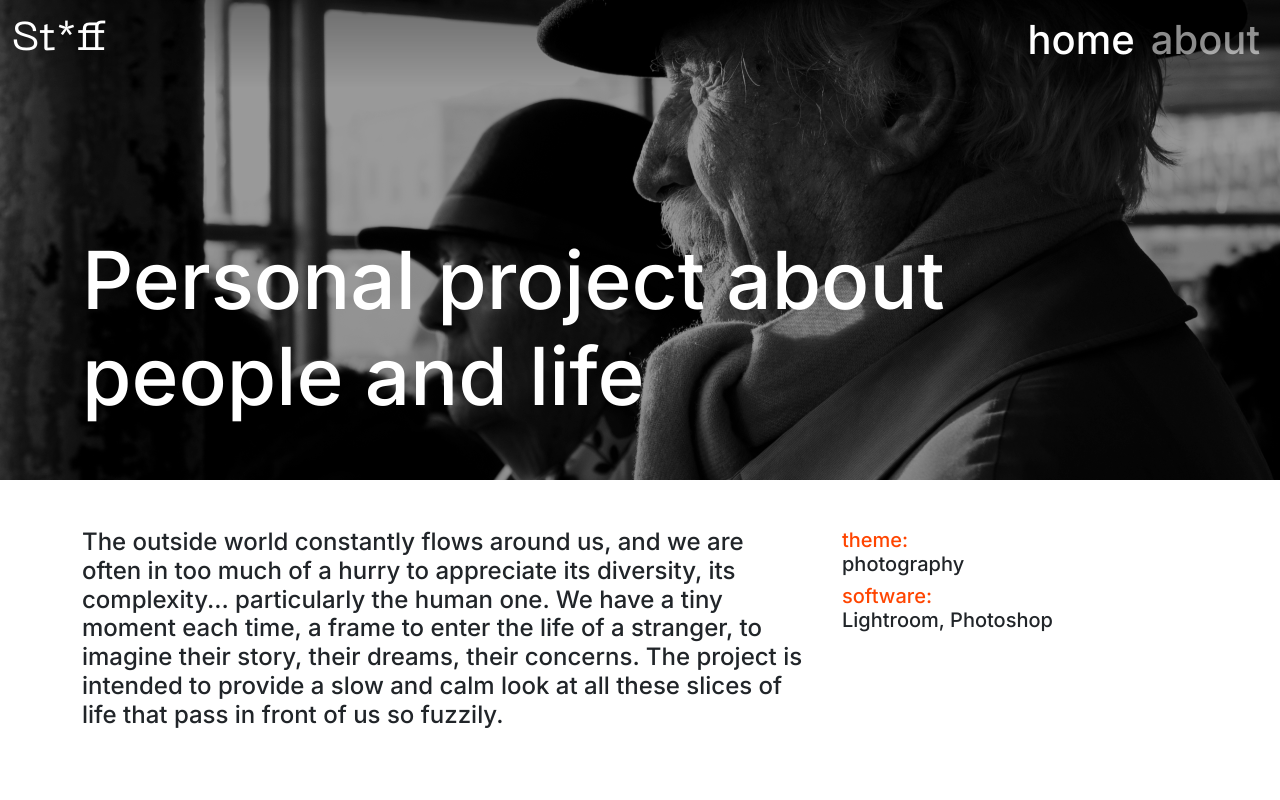
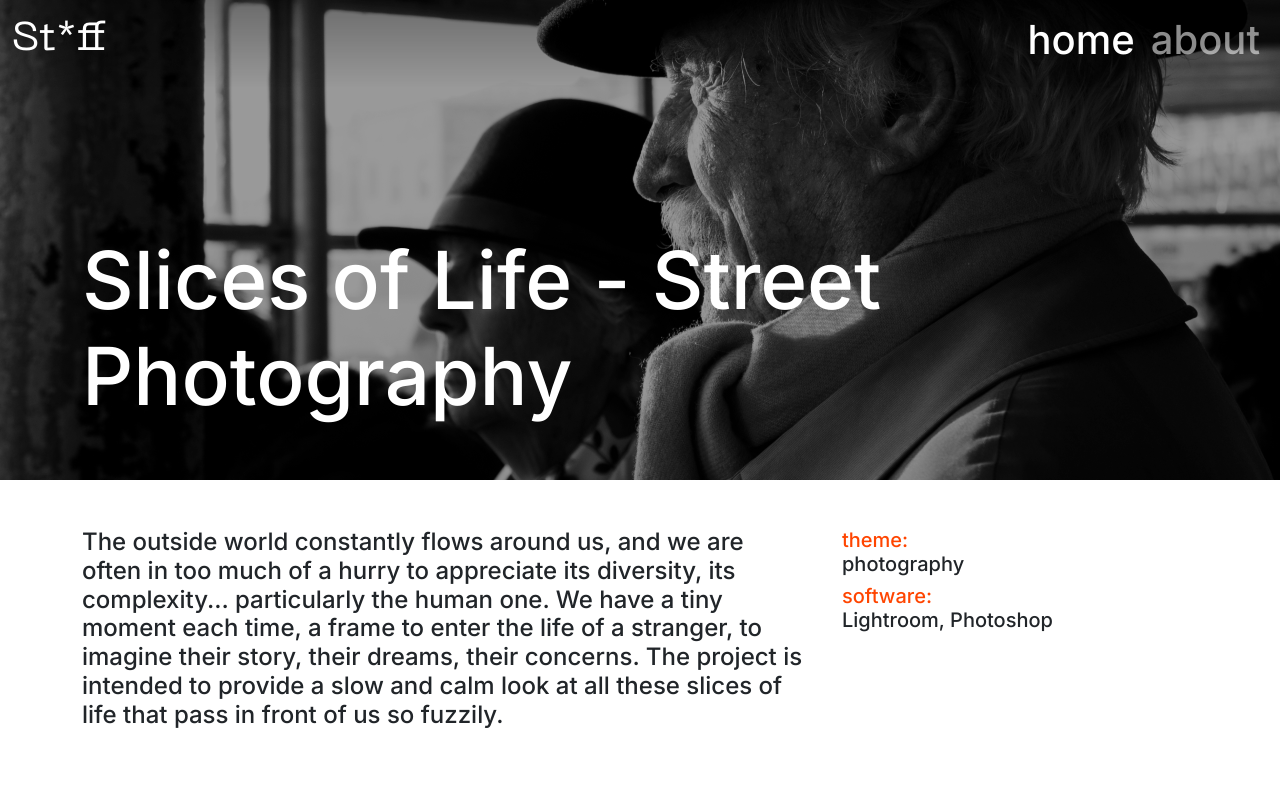
Before and after one commit to Xirtam24/portfolio, a plain HTML site: page project_06.html in a window 1280 px wide. Shown: the top 800 px of the page. Drawn offline with Linux system fonts and the light colour scheme.

Commit message:
Update project_06.html

```diff
--- a/project_06.html
+++ b/project_06.html
@@ -47,7 +47,7 @@
 
   <!-- hero -->
   <div class="hero-project">
-    <h1 class="container-md pb-5">Personal project about people and life</h1>
+    <h1 class="container-md pb-5">Slices of Life - Street Photography</h1>
     <img class="image-bg" src="images/project_06/people_01.jpg"></img>
   </div>
 
```
